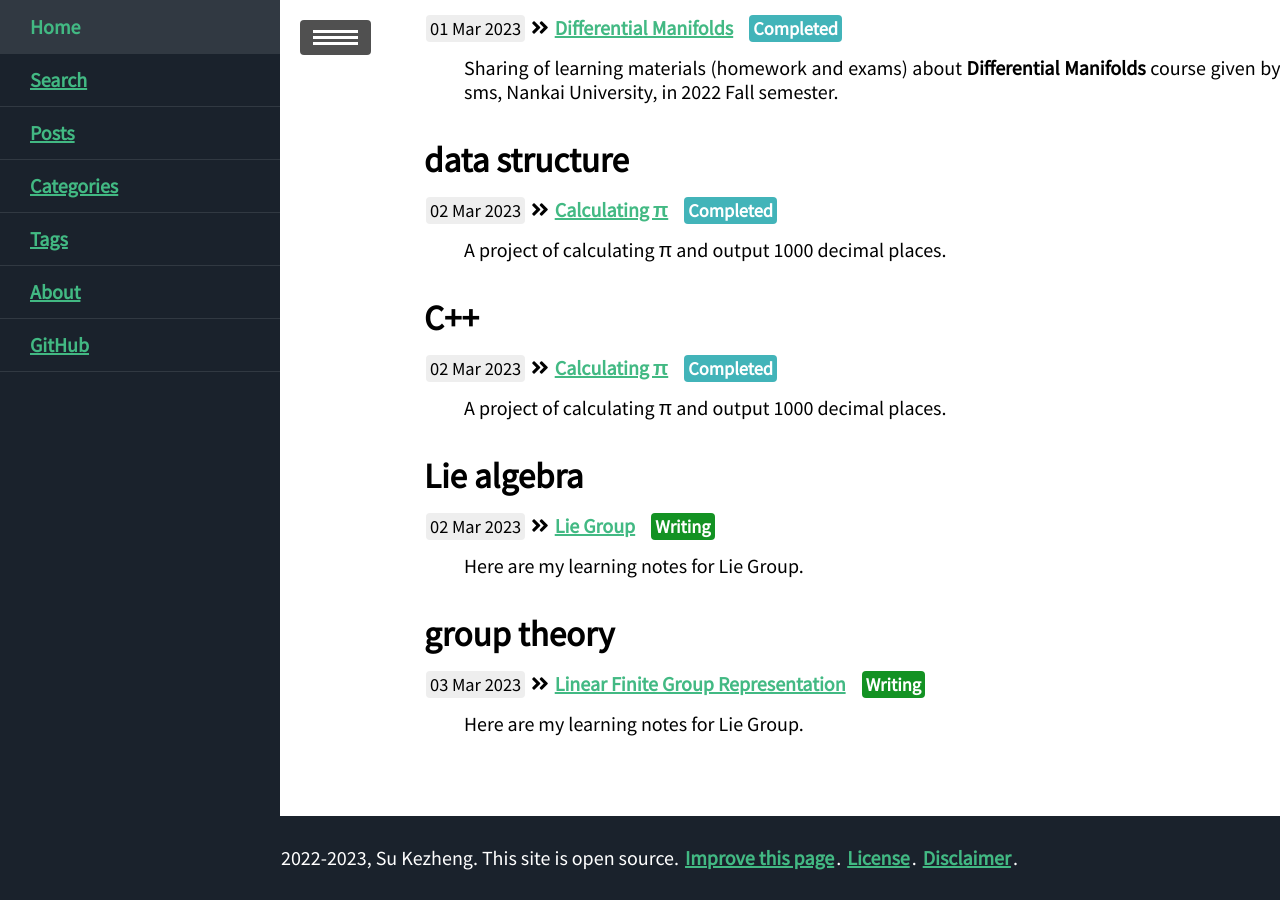
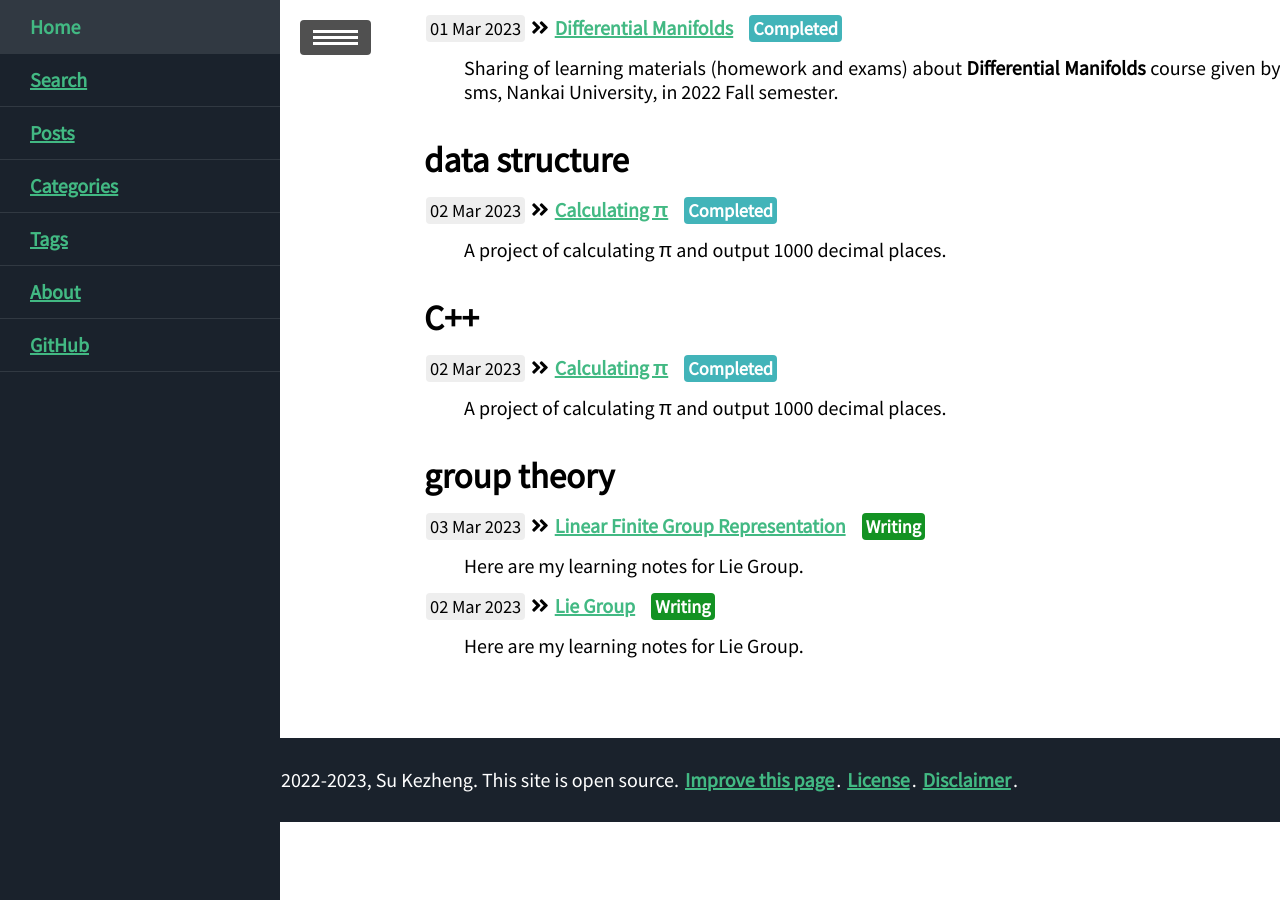
Before and after one commit to ssskz/ssskz.github.io, a Jekyll site: the page built from blog/tags.html, in a window 1280 px wide and 900 px high, scrolled down 2048 px. Built offline with Jekyll 4.4.1, drawn with Linux system fonts in a browser that asks for light colours; nearby versions of some CDN libraries; some of the changed text lies outside the part shown.

Commit message:
update _posts/2023-3-2-Lie-Group.md.
Signed-off-by: ssskz <12497590+ssskz@user.noreply.gitee.com>

```diff
--- a/_posts/2023-3-2-Lie-Group.md
+++ b/_posts/2023-3-2-Lie-Group.md
@@ -4,7 +4,7 @@ commentable: true
 Edit: 2023-3-2
 mathjax: true
 mermaid: true
-tags: Lie-algebra
+tags: group-theory
 status: Writing
 categories: Algebra
 description: Here are my learning notes for Lie Group.
```
